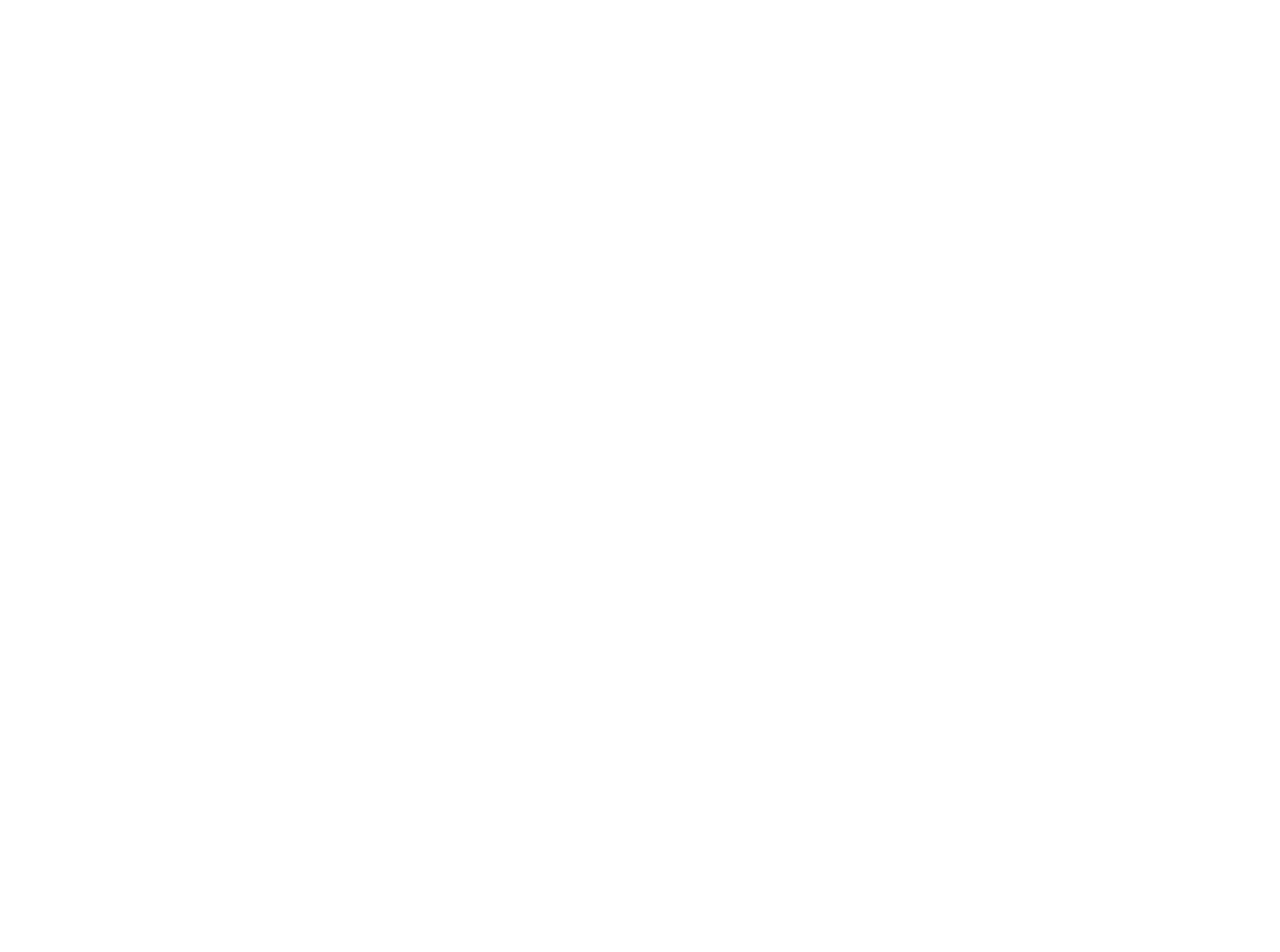
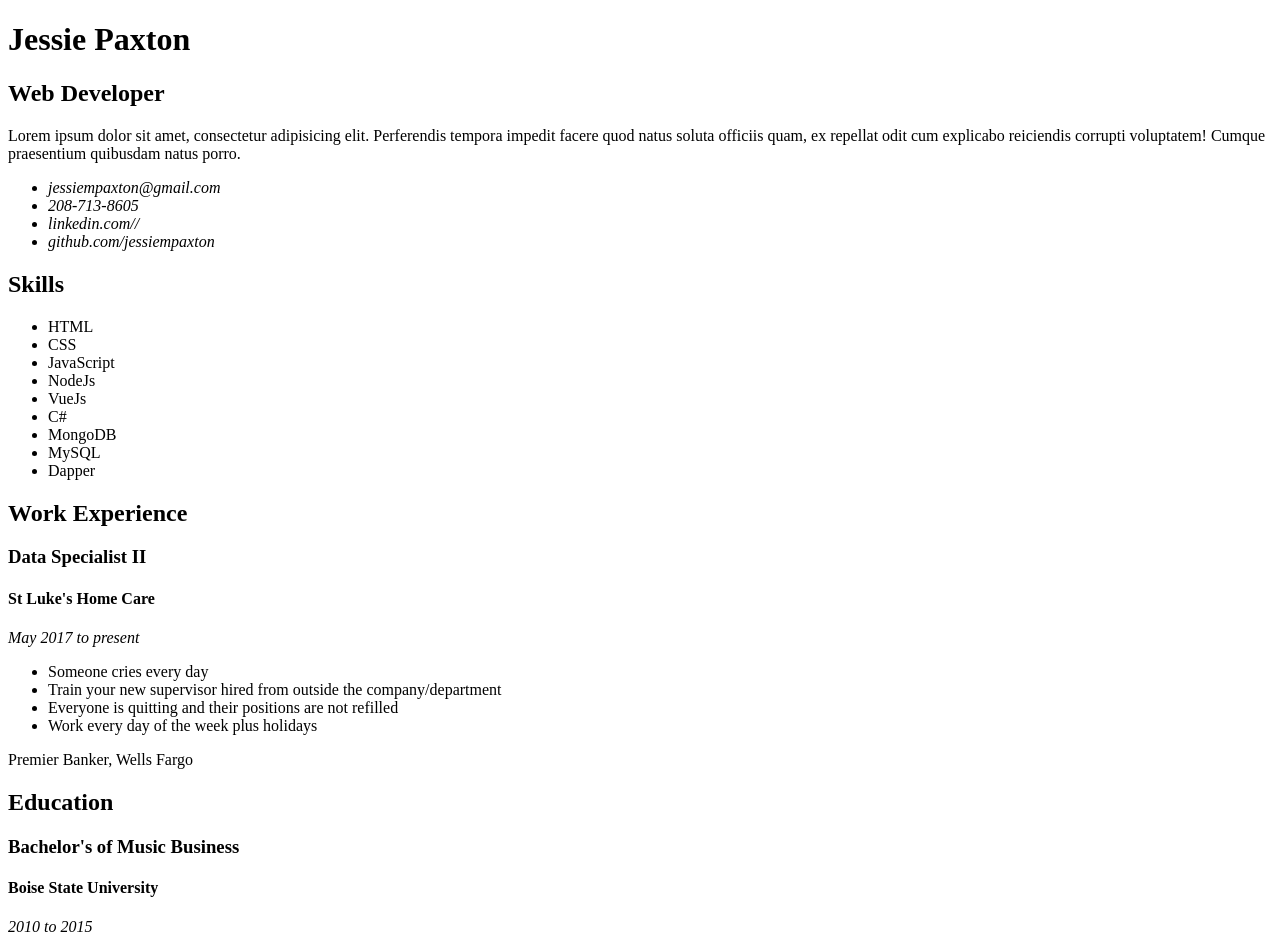
Before and after one commit to jessiemaia/summer19-resume, a plain HTML site: page index.html in a window 1280 px wide. Before the commit the page ends 800 px from the top, so only its background shows below. Drawn offline with Linux system fonts and the light colour scheme.

Commit message:
Done with HTML 1

```diff
--- a/index.html
+++ b/index.html
@@ -9,7 +9,87 @@
 </head>
 
 <body>
+  <header>
+    <h1>Jessie Paxton</h1>
+    <h2>Web Developer</h2>
+    <p>Lorem ipsum dolor sit amet, consectetur adipisicing elit. Perferendis tempora impedit facere quod natus soluta
+      officiis quam, ex repellat odit cum explicabo reiciendis corrupti voluptatem! Cumque praesentium quibusdam natus
+      porro.</p>
+    <address>
+      <ul>
+        <li>jessiempaxton@gmail.com</li>
+        <li>208-713-8605</li>
+        <li>linkedin.com//</li>
+        <li>github.com/jessiempaxton</li>
+      </ul>
+    </address>
+  </header>
 
+  <main>
+    <section id="skills">
+      <header>
+        <h1>Skills</h1>
+      </header>
+      <ul>
+        <li>HTML</li>
+        <li>CSS</li>
+        <li>JavaScript</li>
+        <li>NodeJs</li>
+        <li>VueJs</li>
+        <li>C#</li>
+        <li>MongoDB</li>
+        <li>MySQL</li>
+        <li>Dapper</li>
+      </ul>
+    </section>
+
+    <section id="work-experience">
+      <header>
+        <h1>Work Experience</h1>
+      </header>
+      <article class="job">
+        <header class="job-title">
+          <h1>Data Specialist II</h1>
+          <h4>St Luke's Home Care</h4>
+        </header>
+        <p><em>May 2017 to present</em></p>
+        <ul class="duties">
+          <li>Someone cries every day</li>
+          <li>Train your new supervisor hired from outside the company/department</li>
+          <li>Everyone is quitting and their positions are not refilled</li>
+          <li>Work every day of the week plus holidays</li>
+        </ul>
+      </article>
+      <article class="job">
+        <header>Premier Banker, Wells Fargo</header>
+      </article>
+    </section>
+
+    <section id="education">
+      <header>
+        <h1>Education</h1>
+      </header>
+      <article class="school">
+        <header>
+          <h1>Bachelor's of Music Business</h1>
+          <h4>Boise State University</h4>
+        </header>
+        <p><em>2010 to 2015</em></p>
+      </article>
+    </section>
+
+    <!-- <section id="organizations">
+      <header>
+        <h1>Organizations</h1>
+      </header>
+    </section>
+
+    <section id="languages">
+      <header>
+        <h1>Languages</h1>
+      </header>
+    </section> -->
+  </main>
 </body>
 
 </html>
```
